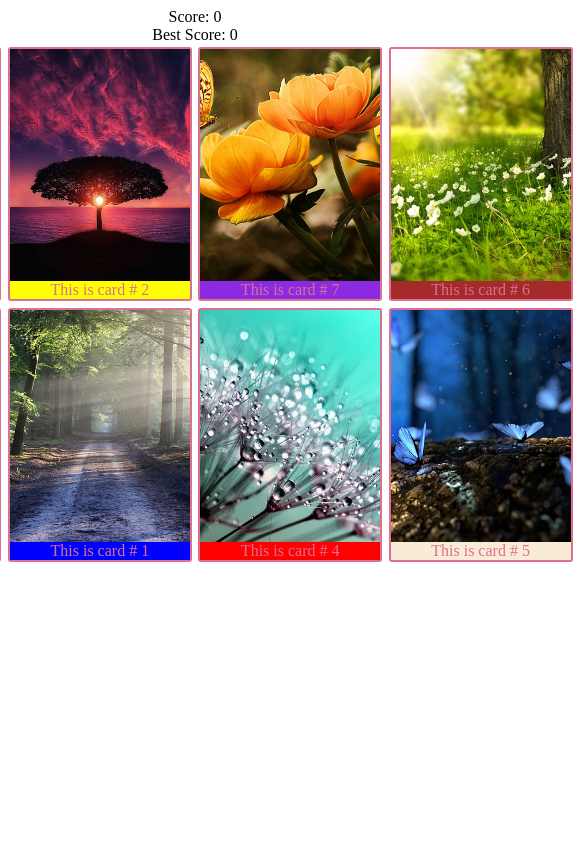
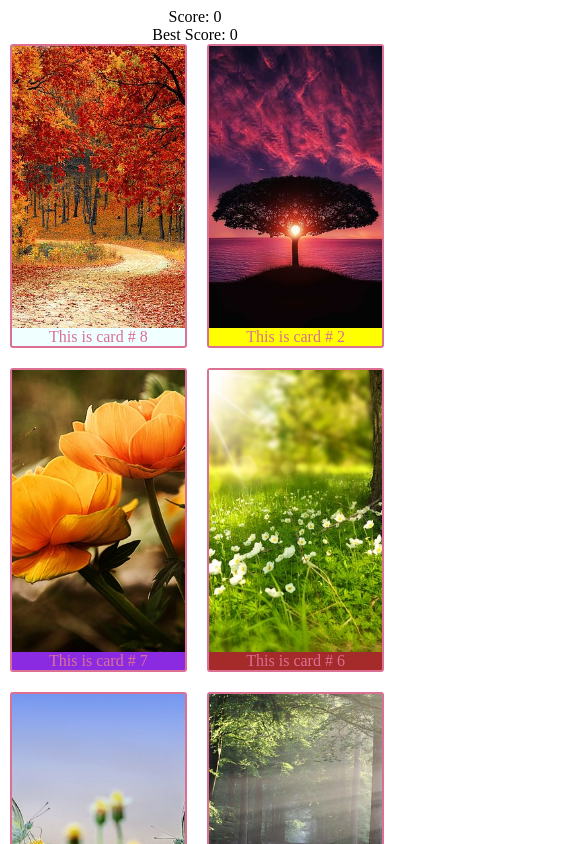
Before and after one commit to intGus/memory-game, a React (Vite) app: page / in a window 390 px wide. Shown: the top 844 px of the page, 573 px wide, since content can reach past the window. Built offline with nearby package versions, Linux system fonts and the light colour scheme.

Commit message:
add a responsive layout for the grid

```diff
--- a/src/components/Card.jsx
+++ b/src/components/Card.jsx
@@ -9,16 +9,14 @@ const StyledCard = styled.div`
   border-radius: 3px;
   border: 2px solid palevioletred;
   color: palevioletred;
-  margin: 0.2em;
-  height: 250px;
-  width: 180px;
+  height: 100%;
+  width: 100%;
   cursor: pointer;
 `
 const StyledImg = styled.img`
   object-fit: cover;
   width: 100%;
   height: 100%;
-  max-height: 100%;
 `
 
 export default function Card (props) {
--- a/src/components/Container.jsx
+++ b/src/components/Container.jsx
@@ -2,10 +2,15 @@ import styled from 'styled-components'
 
 const StyledGrid = styled.div`
   display: grid;
-  align-items: center;
-  justify-content: center;
-  grid-template-columns: repeat(4, 1fr);
-  width: 400px;
+  grid-template-columns: repeat(auto-fit, minmax(150px, 1fr));
+  grid-auto-rows: 300px;
+  grid-gap: 1.50rem;
+  margin: 0;
+  padding: 0;
+  width: 95vw;
+
+
+
 `
 export default function Container ({ children }) {
   return (
```
